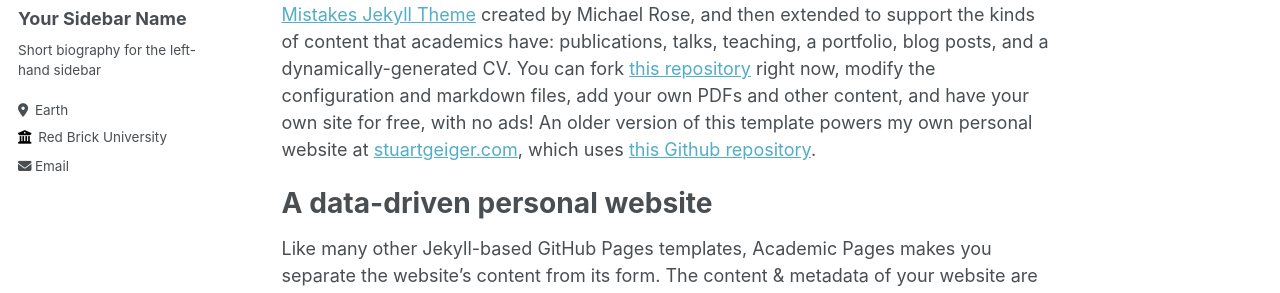
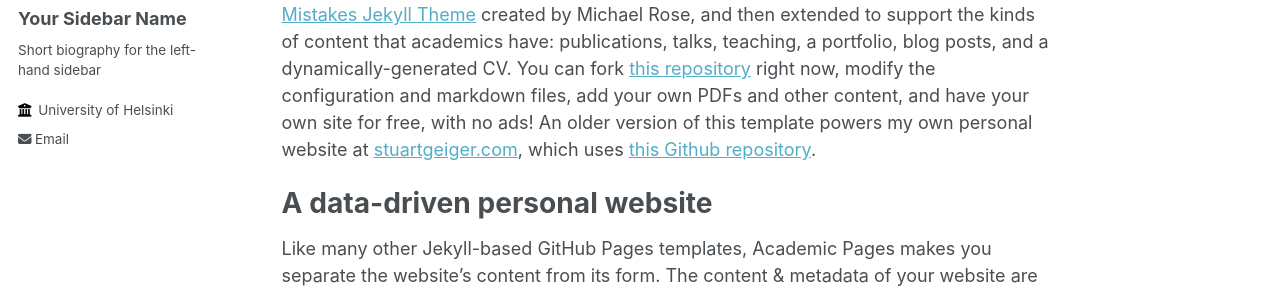
Before and after one commit to Juho-Junttila/Juho-Junttila.github.io, a Jekyll site: the page built from _pages/about.md, in a window 1280 px wide. Shown: the part 283-576 px from the top of the page. Built offline with Jekyll 4.4.1, drawn with Linux system fonts in a browser that asks for light colours.

Commit message:
Update _config.yml

```diff
--- a/_config.yml
+++ b/_config.yml
@@ -14,7 +14,7 @@ name                     : &name "Juho Junttila"
 description              : &description "Personal Website"
 url                      : https://juhojunttila.github.io # the base hostname & protocol for your site e.g. "https://mmistakes.github.io"
 baseurl                  : "" # the subpath of your site, e.g. "/blog"
-repository               : "juho-junttila/juho-junttila.github.io"
+repository               : "Juho-Junttila/Juho-Junttila.github.io"
 
 # Site Author - The following control what appear as part of the author content on the side bar.
 #               If a field is blank the icon and link will not appear, otherwise it will be shown.
@@ -25,18 +25,18 @@ author:
   name             : "Your Sidebar Name"
   pronouns         : # example: "she/her"
   bio              : "Short biography for the left-hand sidebar"
-  location         : "Earth"
-  employer         : "Red Brick University"
+  location         : #""
+  employer         : "University of Helsinki"
   uri              : # URL
   email            : "juho.junttila@helsinki.fi"
 
   # Academic websites
   arxiv            : # URL - Update with the correct link to your profile
-  googlescholar    : #"https://scholar.google.com/citations?user=PS_CX0AAAAAJ"
+  googlescholar    : # "https://scholar.google.com/citations?user=PS_CX0AAAAAJ"
   impactstory      : # URL
-  orcid            : #"http://orcid.org/yourorcidurl"
+  orcid            : # "http://orcid.org/yourorcidurl"
   semantic         : # URL
-  pubmed           : #"https://www.ncbi.nlm.nih.gov/pubmed/?term=john+snow"
+  pubmed           : # "https://www.ncbi.nlm.nih.gov/pubmed/?term=john+snow"
   researchgate     : # URL
 
   # Repositories and software development
```
